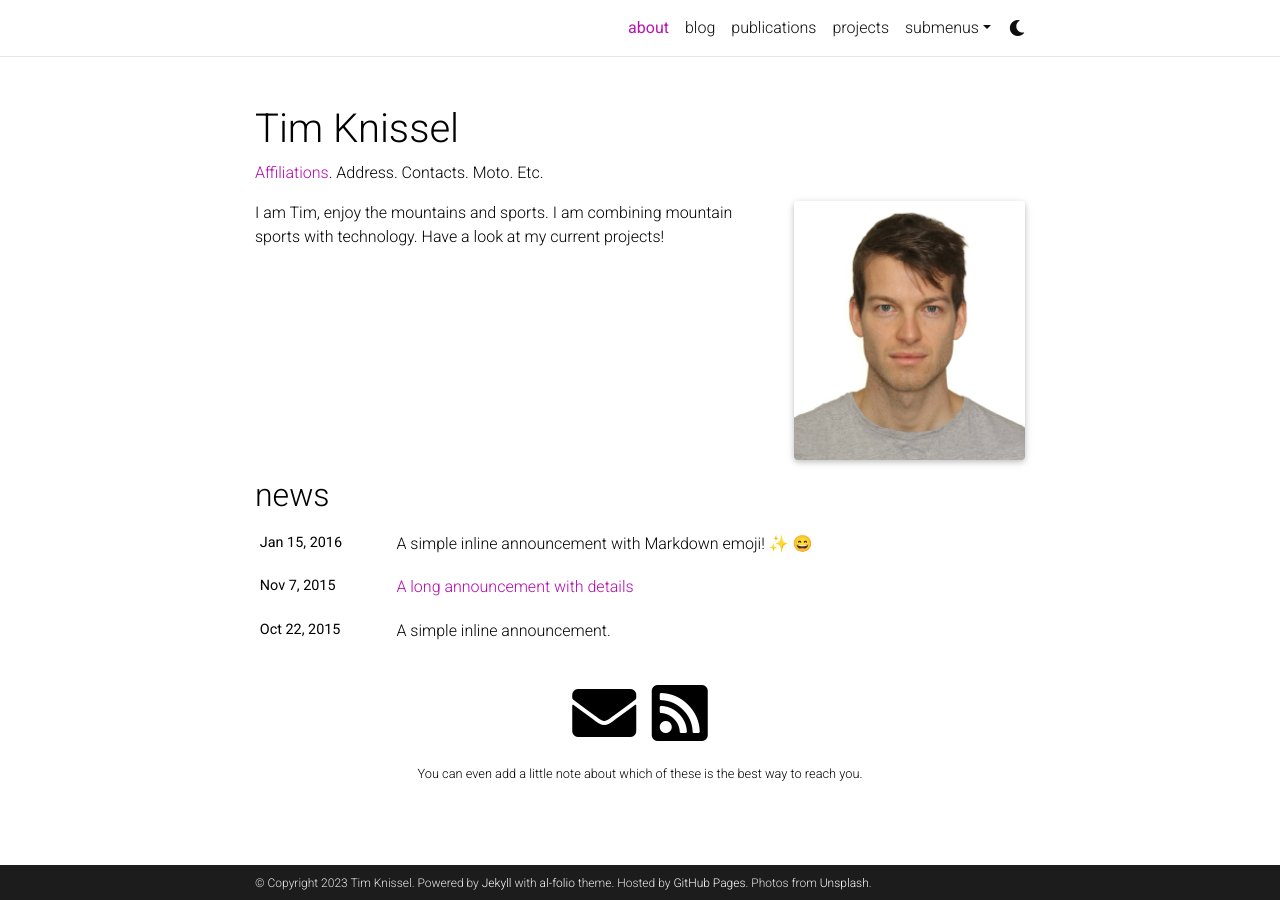
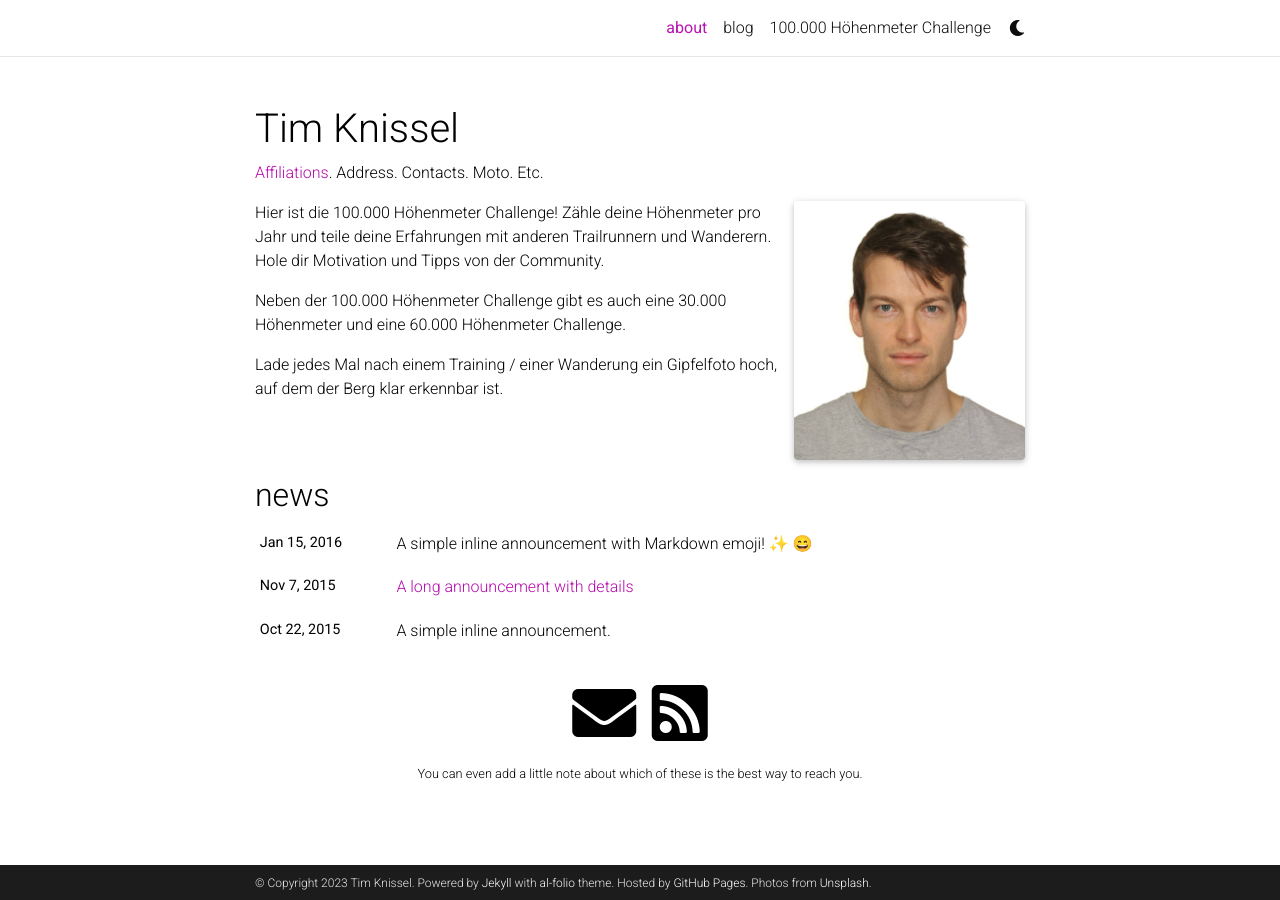
Before and after one commit to Hoehenmeter-Challenge/Hoehenmeter-Challenge.github.io, a Jekyll site: the page built from _pages/about.md, in a window 1280 px wide. Built offline with Jekyll 4.4.1, drawn with Linux system fonts in a browser that asks for light colours; full-size pictures stand in for the smaller copies a plugin makes; emoji names are drawn with the system emoji font; comment, search, counter and statistics services are not loaded; a style sheet for code colours, icons or effects is not loaded.

Commit message:
challenge

```diff
--- a/_pages/about.md
+++ b/_pages/about.md
@@ -14,4 +14,9 @@ selected_papers: false # includes a list of papers marked as "selected={true}"
 social: true  # includes social icons at the bottom of the page
 ---
 
-I am Tim, enjoy the mountains and sports. I am combining mountain sports with technology. Have a look at my current projects!
+Hier ist die 100.000 Höhenmeter Challenge! Zähle deine Höhenmeter pro Jahr und teile deine Erfahrungen mit anderen Trailrunnern und Wanderern.
+Hole dir Motivation und Tipps von der Community.
+
+Neben der 100.000 Höhenmeter Challenge gibt es auch eine 30.000 Höhenmeter und eine 60.000 Höhenmeter Challenge.
+
+Lade jedes Mal nach einem Training / einer Wanderung ein Gipfelfoto hoch, auf dem der Berg klar erkennbar ist.
--- a/_pages/projects.md
+++ b/_pages/projects.md
@@ -1,11 +1,11 @@
 ---
 layout: page
-title: projects
+title: 100.000 Höhenmeter Challenge
 permalink: /projects/
-description: A growing collection of your cool projects.
+description: 100.000 Höhenmeter Challenge
 nav: true
 nav_order: 2
-display_categories: [work, fun]
+display_categories:
 horizontal: false
 ---
 
```
Also changed, not shown: _pages/dropdown.md (deleted, +0 -13 lines), _pages/publications.md (deleted, +0 -18 lines), _projects/1_project.md (+2 -2 lines).
